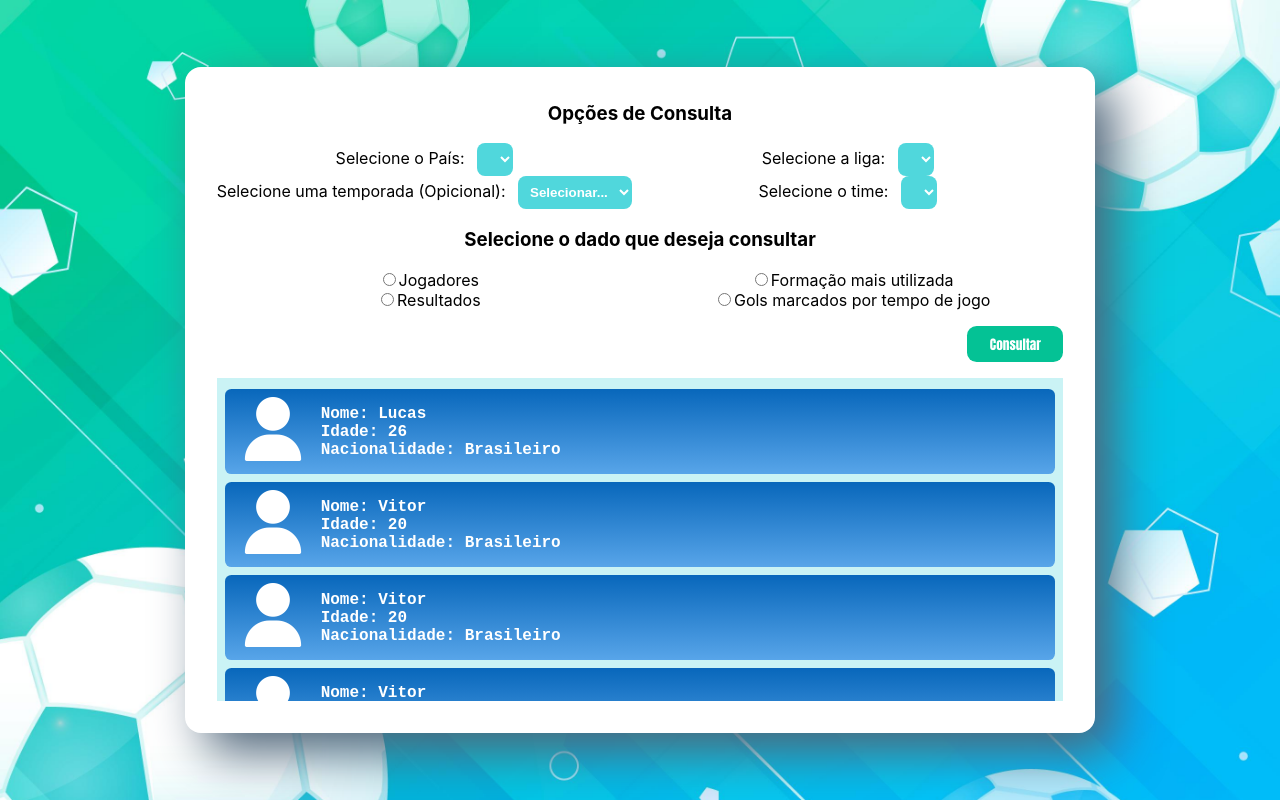
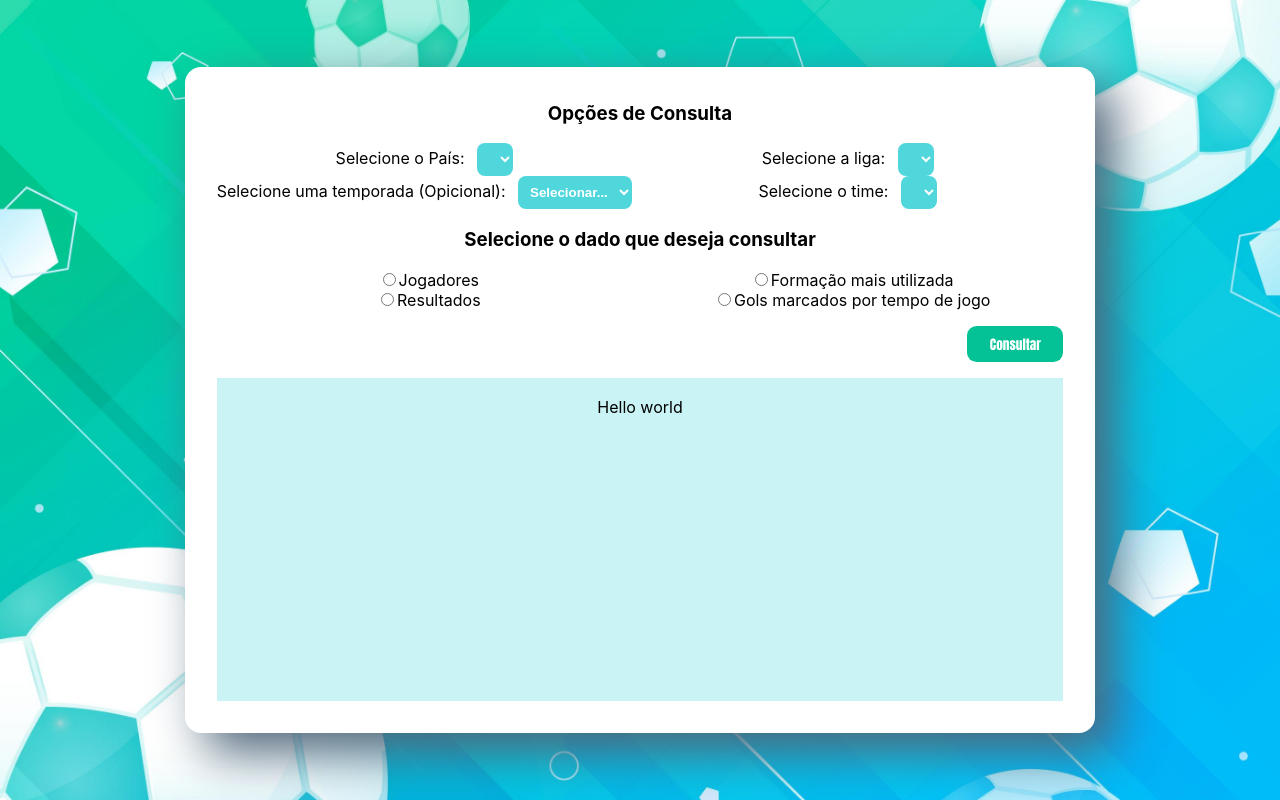
Before and after one commit to lucp770/Trade-Technology-Test, a React (Create React App) app: page / in a window 1280 px wide. Built offline with nearby package versions, Linux system fonts and the light colour scheme.

Commit message:
criada funcao que permite exibir os diferentes resultados de busca de forma condicional

```diff
--- a/package.json
+++ b/package.json
@@ -13,8 +13,10 @@
     "@types/node": "^16.18.31",
     "@types/react": "^18.2.6",
     "@types/react-dom": "^18.2.4",
+    "plotly.js": "^2.23.2",
     "react": "^18.2.0",
     "react-dom": "^18.2.0",
+    "react-plotly.js": "^2.6.0",
     "react-scripts": "5.0.1",
     "typescript": "^4.9.5",
     "web-vitals": "^2.1.4"
@@ -42,5 +44,8 @@
       "last 1 firefox version",
       "last 1 safari version"
     ]
+  },
+  "devDependencies": {
+    "@types/react-plotly.js": "^2.6.0"
   }
 }
--- a/src/App.css
+++ b/src/App.css
@@ -206,3 +206,11 @@
 .player-pic img{
   width: 4rem;
 }
+
+
+/* GRAFICO */
+
+.plot-container{
+  width: 100%;
+  height: 100%;
+}
--- /dev/null
+++ b/src/Components/Grafico.tsx
@@ -0,0 +1,33 @@
+import React from 'react';
+import Plot from 'react-plotly.js';
+
+
+
+function Grafico(props:any){
+
+    return(
+        <div className='plot-container'>
+            <Plot
+            data={[
+
+                {type: 'bar', x: [1, 2, 3], y: [2, 5, 3]},
+
+            ]}
+
+            layout={
+                {width: 600, height: 320,  title: 'A Fancy Plot'}
+
+                }
+
+            />
+        </div>
+    )
+}
+
+
+export default Grafico;
+
+/*
+s
+
+*/
--- a/src/Components/SelectionPage.tsx
+++ b/src/Components/SelectionPage.tsx
@@ -1,15 +1,19 @@
 import React,{useEffect,useState, useRef} from 'react';
 import Jogador from './Jogador';
+import Grafico from './Grafico';
 
 
-function pesquisar(Pais:string, liga:string, time:string, opcao:string, temporada?:string){
 
-    // switch case opcao{
-    console.log('Pesquisar');
 
+function pesquisar(){
+    // set opcaoDeBusca based on the checked radio button and trigger the rerender of the result container.
+
+    return ;
 }
 
 function SelectionPage(props:any){
+
+    const [opcaoDeBusca, setOpcaoDeBusca] = useState('nenhuma');
 
     const [Countries, setContries] = useState([]);
     const [Ligas, setLigas] = useState([]);
@@ -21,6 +25,9 @@ function SelectionPage(props:any){
     const [Temporada, setTemporada] = useState('');
     const [Liga, setLiga] = useState('');
     const [time,setTime] = useState('');
+
+    const [Jogadores, setJogadores] = useState([{nome:'Lucas', idade:26, nacionalidade:'Brasileiro' }, {nome:'Vitor', idade: 20, nacionalidade:'Brasileiro'}]);
+
 
     const timeRef = useRef();
     const opcaoDeConsulta = useRef();
@@ -38,6 +45,25 @@ function SelectionPage(props:any){
         method: 'GET',
         headers: {"x-rapidapi-key": apiKey,"x-rapidapi-host": "v3.football.api-sports.io"}
         };
+
+
+    function mostrarResultadoDaBusca(opcao:string,Pais?:string, liga?:string, time?:string , temporada?:string){
+
+    // switch case opcao{
+    console.log('Pesquisar');
+    // set busca
+
+    if(opcao == 'nenhuma'){
+        return (<p>Hello world</p>)
+    }else if(opcao=='jogadores'){
+        return(<div>
+            {Jogadores.map((jogador:any)=>(<Jogador nome={jogador.nome} idade={jogador.idade} nacionalidade={jogador.nacionalidade}/>))}
+            </div>
+            )
+
+    }
+
+}
 
     // useEffect(()=>{
 
@@ -181,15 +207,7 @@ function SelectionPage(props:any){
             </div>
 
             <div className="results-container">
-                <Jogador nome="Lucas" idade='26' nacionalidade='Brasileiro' />
-                <Jogador nome="Vitor" idade='20' nacionalidade='Brasileiro' />
-                <Jogador nome="Vitor" idade='20' nacionalidade='Brasileiro' />
-                <Jogador nome="Vitor" idade='20' nacionalidade='Brasileiro' />
-                <Jogador nome="Vitor" idade='20' nacionalidade='Brasileiro' />
-                <Jogador nome="Vitor" idade='20' nacionalidade='Brasileiro' />
-                <Jogador nome="Vitor" idade='20' nacionalidade='Brasileiro' />
-                <Jogador nome="Vitor" idade='20' nacionalidade='Brasileiro' />
-                <Jogador nome="Vitor" idade='20' nacionalidade='Brasileiro' />
+                {mostrarResultadoDaBusca(opcaoDeBusca,Country, Liga, time)}
             </div>
         </div>
     );
```
Also changed, not shown: 1 other file (tests, documents, lock files or other folders).
